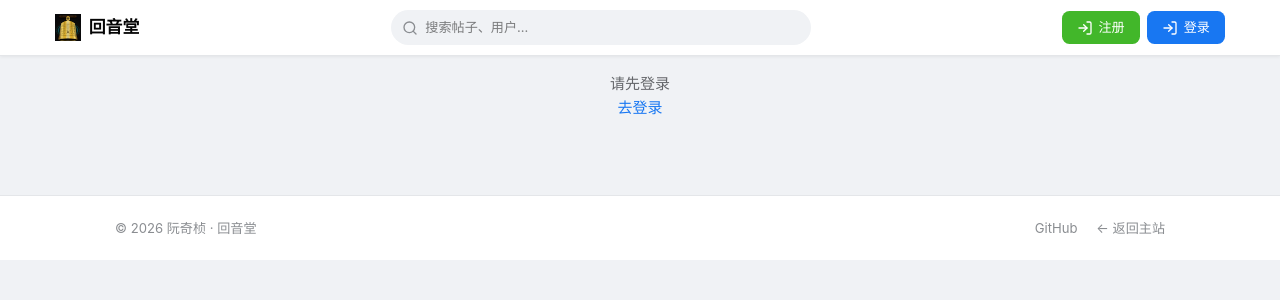
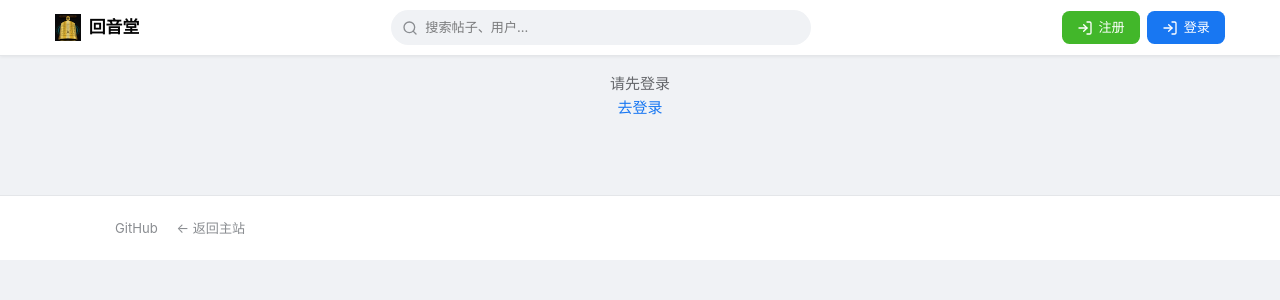
Before and after one commit to ruanqizhen/anachron, a React (Vite) app: page /settings in a window 1280 px wide. Shown: the top 300 px of the page. Built offline with nearby package versions, Linux system fonts and the light colour scheme; no server answers.

Commit message:
Remove copyright text from Footer component
Removed copyright text for 2026.

```diff
--- a/src/components/layout/Footer.tsx
+++ b/src/components/layout/Footer.tsx
@@ -13,7 +13,6 @@ export default function Footer() {
       }}
     >
       <div className="max-w-6xl mx-auto px-4 py-6 flex flex-col sm:flex-row items-center justify-between gap-3 text-sm">
-        <span style={{ color: 'var(--color-text-muted)' }}>© 2026 阮奇桢 · 回音堂</span>
         <div className="flex items-center gap-5">
           <a
             href="https://github.com/ruanqizhen"
```
